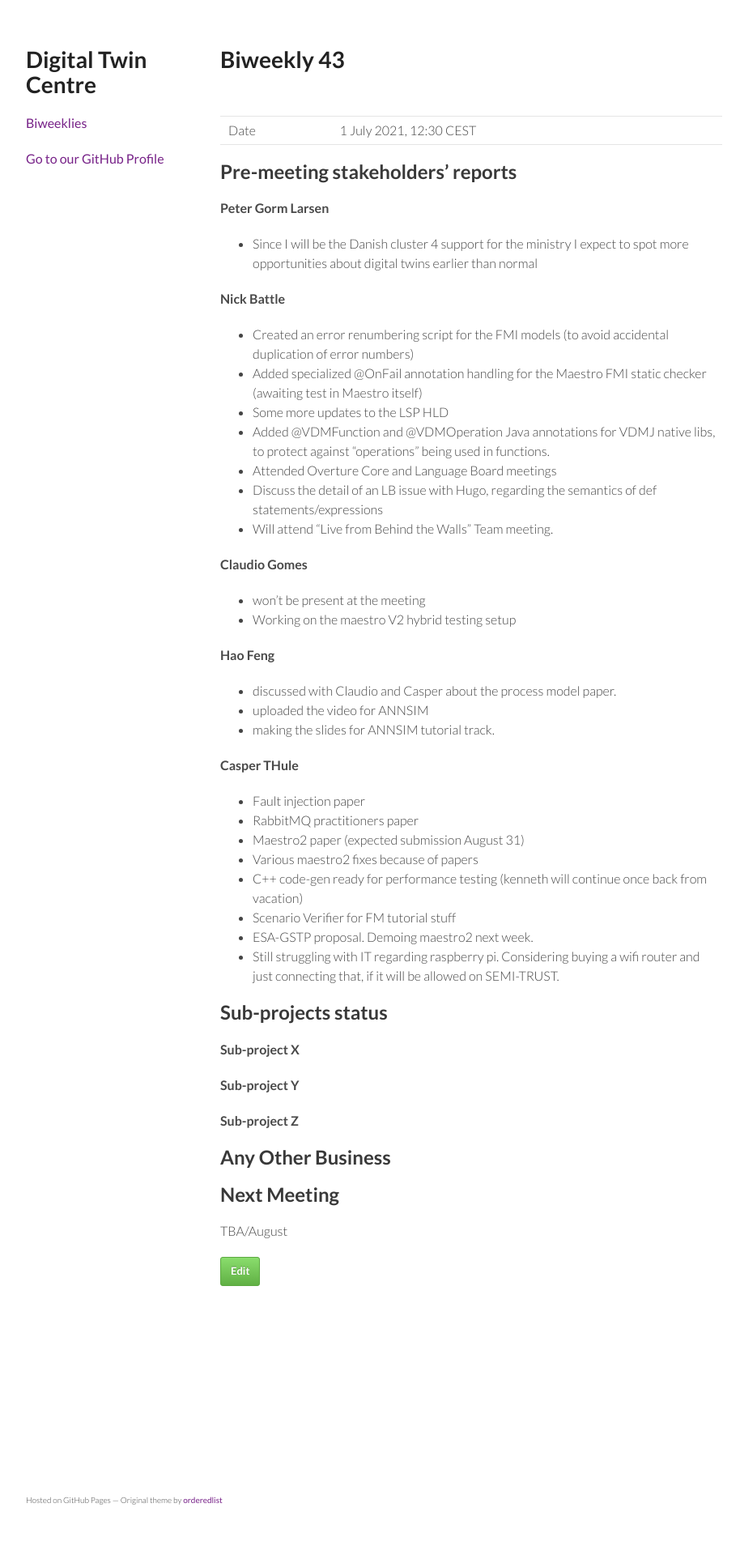
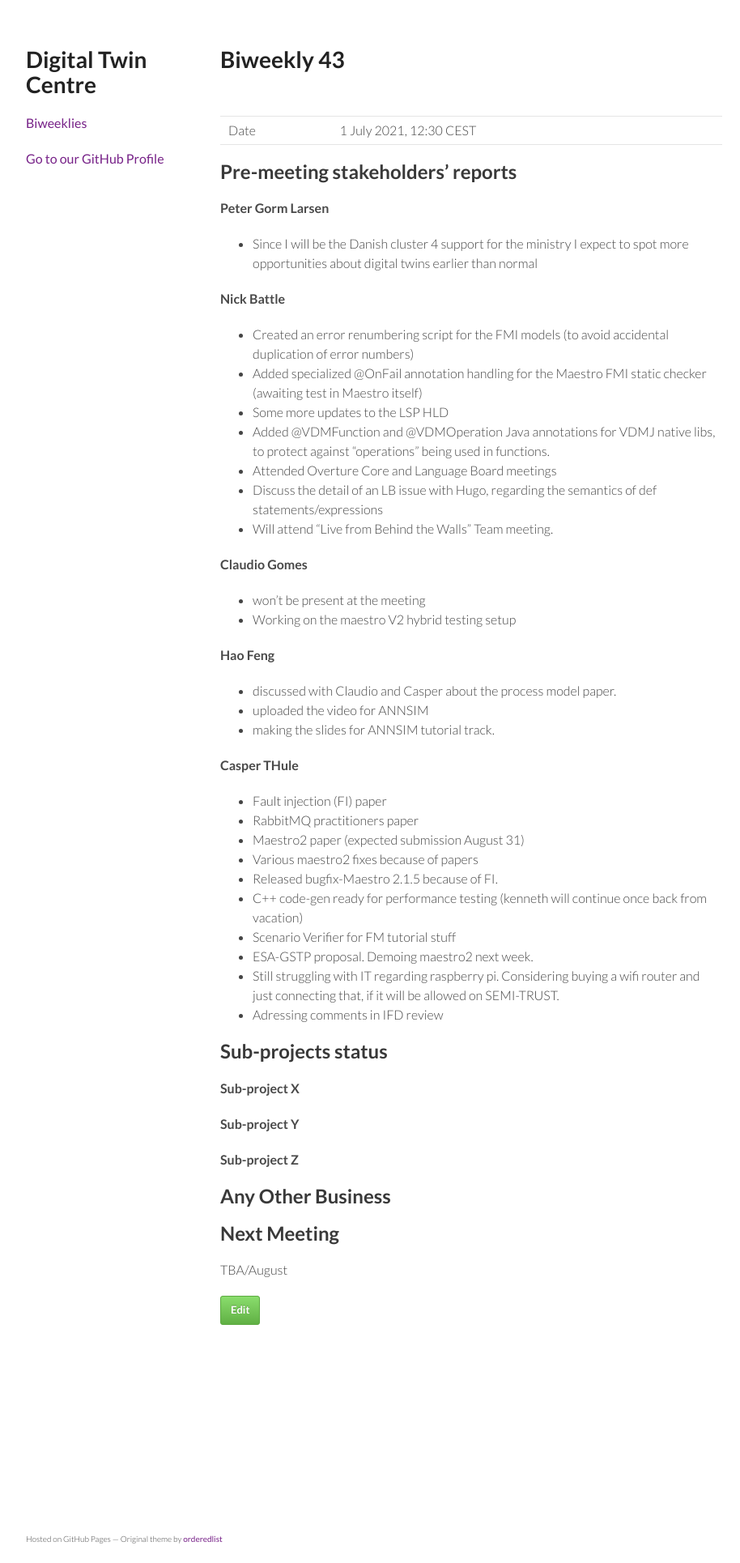
Before and after one commit to digitaltwincentre/digitaltwincentre.github.io, a Jekyll site: the page built from _biweeklies/Biweekly-43.md, in a window 1280 px wide. Shown: the whole page at 81% size, without its empty margins (178-1092 px from the left). Built offline with Jekyll 4.4.1, drawn with Linux system fonts in a browser that asks for light colours; nearby versions of some CDN libraries; before the commit the page ends 1882 px from its top, so only the background shows below that.

Commit message:
Update Biweekly-43.md

```diff
--- a/_biweeklies/Biweekly-43.md
+++ b/_biweeklies/Biweekly-43.md
@@ -43,15 +43,16 @@ date: 1 July 2021, 1230 CEST
 * making the slides for ANNSIM tutorial track.
 
 #### Casper THule
-* Fault injection paper
+* Fault injection (FI) paper
 * RabbitMQ practitioners paper
 * Maestro2 paper (expected submission August 31)
 * Various maestro2 fixes because of papers
+* Released bugfix-Maestro 2.1.5 because of FI.
 * C++ code-gen ready for performance testing (kenneth will continue once back from vacation)
 * Scenario Verifier for FM tutorial stuff
 * ESA-GSTP proposal. Demoing maestro2 next week.
 * Still struggling with IT regarding raspberry pi. Considering buying a wifi router and just connecting that, if it will be allowed on SEMI-TRUST.
-
+* Adressing comments in IFD review
 
 
 
```
